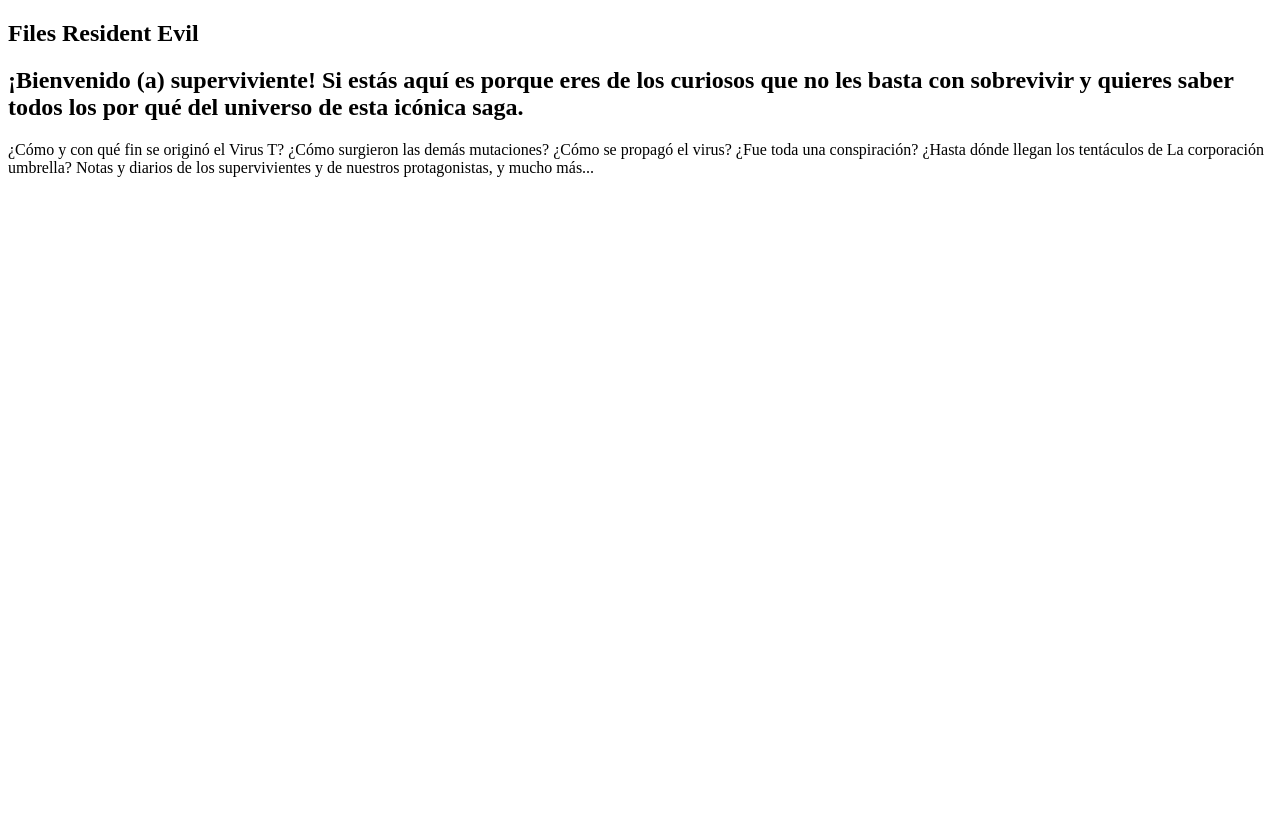
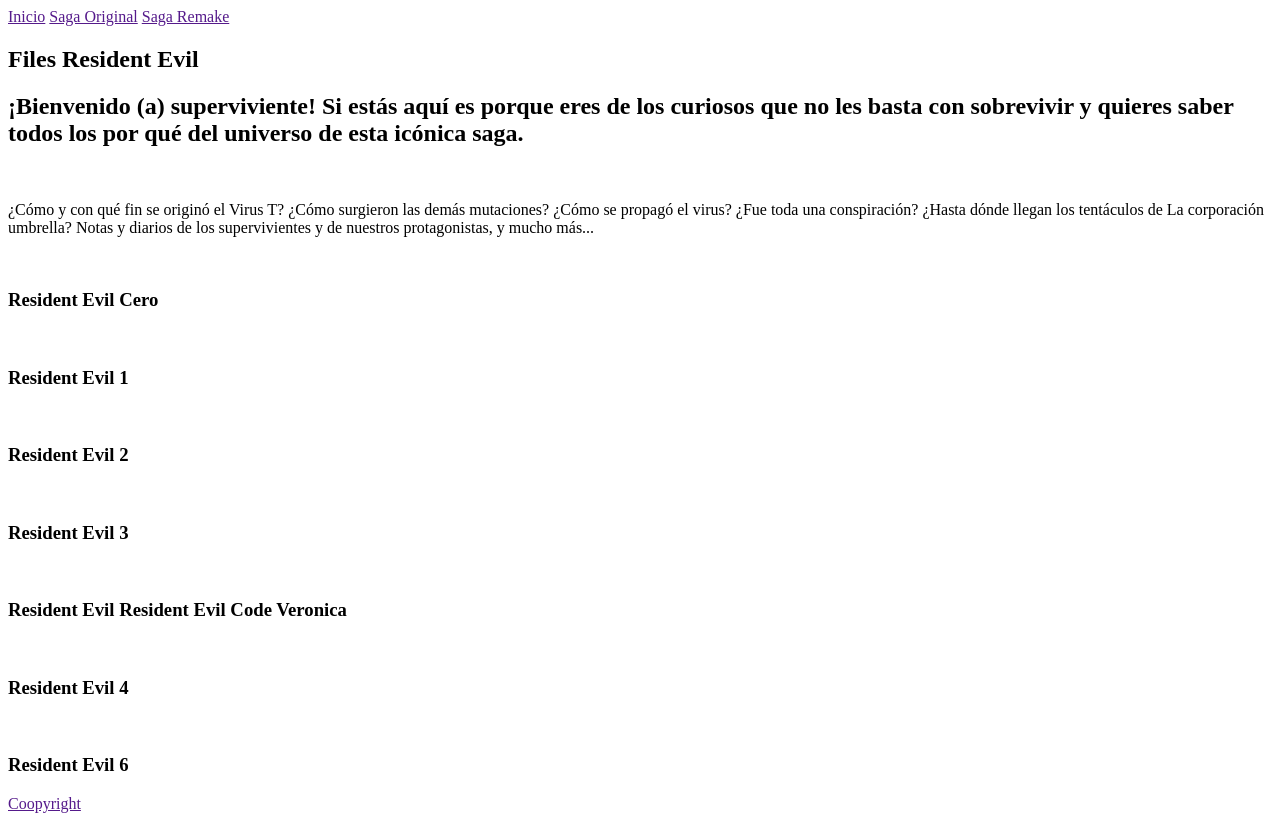
Before and after one commit to airamrl/files-resident-evil-, a plain HTML site: page index.html in a window 1280 px wide. Before the commit the page ends 800 px from the top, so only its background shows below. Drawn offline with Linux system fonts and the light colour scheme.

Commit message:
Actualiza el archivo index.html. Agrega clases

```diff
--- a/index.html
+++ b/index.html
@@ -8,20 +8,71 @@
 </head>
 <body>
     <header>
+        <nav class="menú_principal">
+            <a class="menú_principal_enlace" href="">Inicio</a>
+            <a class="menú_principal_enlace" href="">Saga Original</a>
+            <a class="menú_principal_enlace" href="">Saga Remake</a>
+
+
+        </nav>
     </header>
-    <main>
-        <section>
-            <h1>Files Resident Evil </h1>
-            <h2>¡Bienvenido (a) superviviente! Si estás aquí es porque eres de los curiosos que no les basta con sobrevivir y quieres saber todos  los por qué del universo de esta icónica saga. </h2>
+    <main class="principal">
+        <section class="principal_bienvenida">
+            <div class="principal_bienvenida_texto">
+                <h1 class="principal_bienvenida_titulares">Files Resident Evil </h1>
+                <h2 class="principal_bienvenida_h2_titulo">¡Bienvenido (a) superviviente! Si estás aquí es porque eres de los curiosos que no les basta con sobrevivir y quieres saber todos  los por qué del universo de esta icónica saga. </h2>
+            </div>
+            <div class="principal_bienvenida_imagen_principal">
+                <img src="" alt="">
+            </div>
+
 
         </section>
 
-        <section>
-            <p>¿Cómo y con qué fin se originó el Virus T? ¿Cómo surgieron las demás mutaciones? ¿Cómo se propagó el virus? ¿Fue toda una conspiración? ¿Hasta dónde llegan los tentáculos de La corporación umbrella? Notas y diarios de los supervivientes y de nuestros protagonistas, y mucho más... </p>
+        <section class="enganche">
+            <p class="enganche_parrafo">¿Cómo y con qué fin se originó el Virus T? ¿Cómo surgieron las demás mutaciones? ¿Cómo se propagó el virus? ¿Fue toda una conspiración? ¿Hasta dónde llegan los tentáculos de La corporación umbrella? Notas y diarios de los supervivientes y de nuestros protagonistas, y mucho más... </p>
+        </section>
+
+        <section class="catalogo">
+            <div class="catalogo_cards">
+                <img class="catalogo_cards_imagen" src="" alt="">
+                <h3 class="catalogo_cards_h3_titulo">Resident Evil Cero</h3>
+            </div>
+            <div class="catalogo_cards">
+                <img class="catalogo_cards_imagen" src="" alt="">
+                <h3 class="catalogo_cards_h3_titulo">Resident Evil 1</h3>
+            </div>
+            <div class="catalogo_cards">
+                <img class="catalogo_cards_imagen" src="" alt="">
+                <h3 class="catalogo_cards_h3_titulo">Resident Evil 2</h3>
+            </div>
+
+            <div class="catalogo_cards">
+                <img class="catalogo_cards_imagen" src="" alt="">
+                <h3 class="catalogo_cards_h3_titulo">Resident Evil 3</h3>
+            </div>
+            <div class="catalogo_cards">
+                <img class="catalogo_cards_imagen" src="" alt="">
+                <h3 class="catalogo_cards_h3_titulo">Resident Evil Resident Evil Code Veronica</h3>
+            </div>
+            <div class="catalogo_cards">
+                <img class="catalogo_cards_imagen" src="" alt="">
+                <h3 class="catalogo_cards_h3_titulo">Resident Evil 4</h3>
+            </div>
+            <div class="catalogo_cards">
+                <img class="catalogo_cards_imagen" src="" alt="">
+                <h3 class="catalogo_cards_h3_titulo">Resident Evil 6</h3>
+            </div>
+
         </section>
 
     </main>
-    <footer></footer>
+    <footer>
+        <nav class="menu_footer">
+            <a class="menu_footer_enlaces" href="">Coopyright</a>
+
+        </nav>
+    </footer>
 
 
 </body>
```
